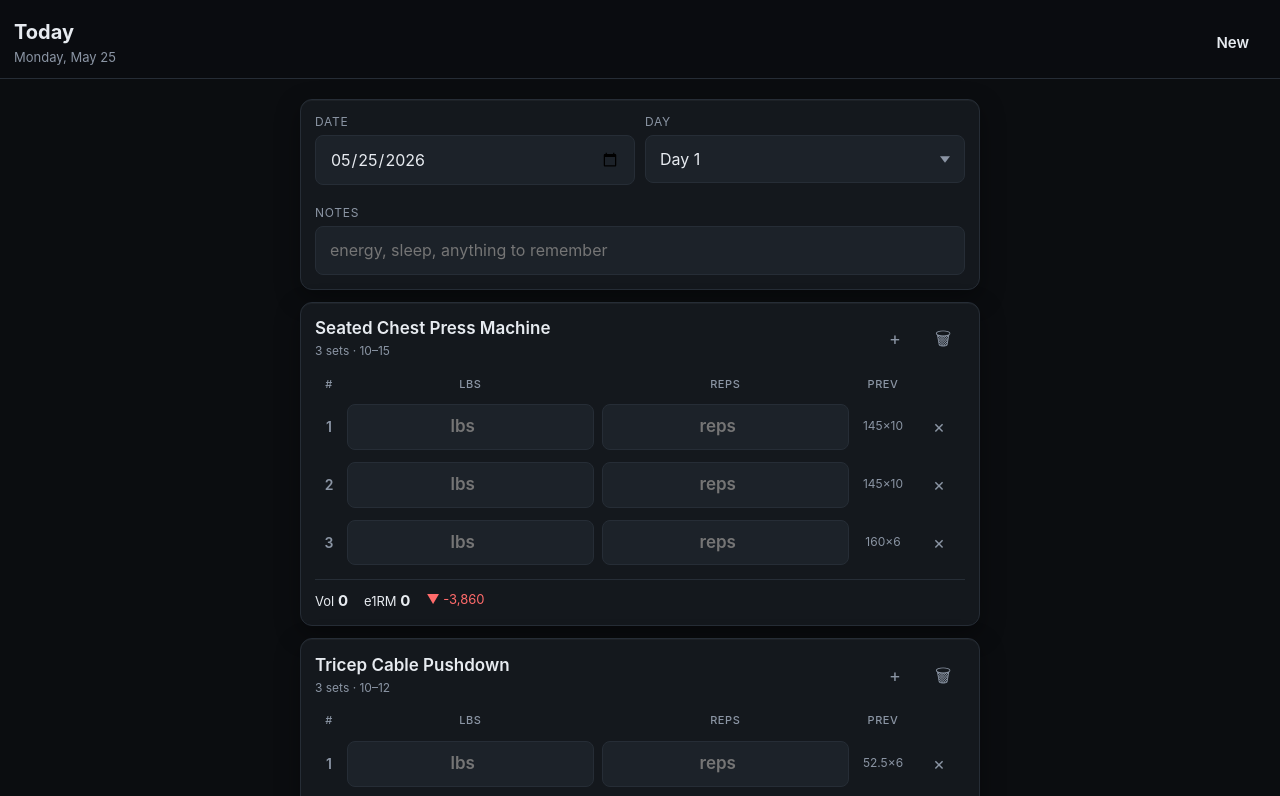
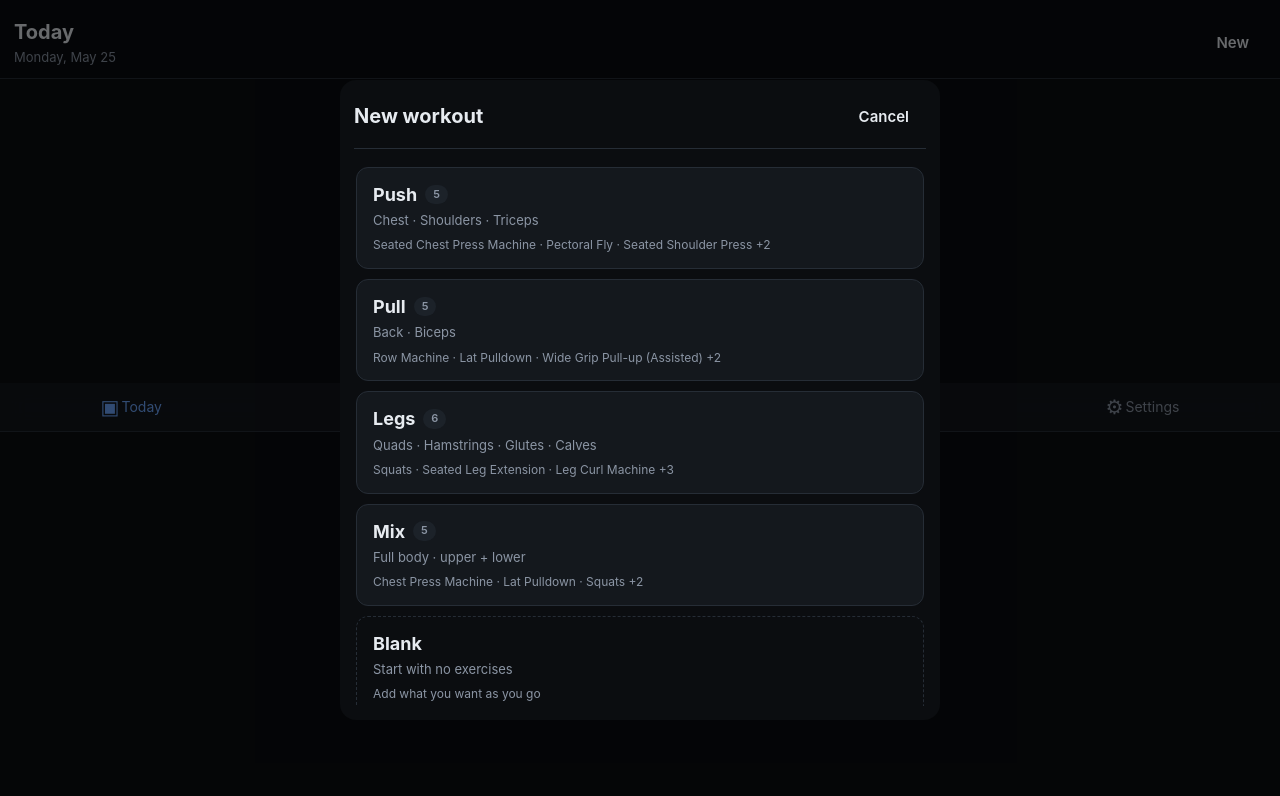
Before and after one commit to layorjunia/workout-tracker, a plain HTML site: page index.html in a window 1280 px wide. Both pictures are taken after a click on the button "New". Shown: the top 796 px of the page. Drawn offline with nearby package versions, Linux system fonts and the light colour scheme.

Commit message:
Replace auto-populate with Push/Pull/Legs/Mix/Blank template chooser on New

```diff
--- a/app.js
+++ b/app.js
@@ -40,6 +40,52 @@ const SEED = {
     {name:"Tricep Dips (Assisted)", defaultSets:3, defaultRepRange:"8–10", days:["Day 1","Day 4"]},
     {name:"Wide Grip Pull-up (Assisted)", defaultSets:3, defaultRepRange:"10–15", days:["Day 2","Day 4"]},
   ],
+};
+
+// Workout templates: when the user taps "New", they pick one of these and the
+// session starts with these exercises pre-added. "Blank" creates an empty session.
+const TEMPLATES = {
+  "Push": {
+    subtitle: "Chest · Shoulders · Triceps",
+    exercises: [
+      "Seated Chest Press Machine",
+      "Pectoral Fly",
+      "Seated Shoulder Press",
+      "Dumbbell Side Lateral Raise",
+      "Tricep Cable Pushdown",
+    ],
+  },
+  "Pull": {
+    subtitle: "Back · Biceps",
+    exercises: [
+      "Row Machine",
+      "Lat Pulldown",
+      "Wide Grip Pull-up (Assisted)",
+      "Preacher Curl",
+      "Cable Face Pull",
+    ],
+  },
+  "Legs": {
+    subtitle: "Quads · Hamstrings · Glutes · Calves",
+    exercises: [
+      "Squats",
+      "Seated Leg Extension",
+      "Leg Curl Machine",
+      "Hip Abduction",
+      "Hip Adduction",
+      "Calf Raises",
+    ],
+  },
+  "Mix": {
+    subtitle: "Full body · upper + lower",
+    exercises: [
+      "Chest Press Machine",
+      "Lat Pulldown",
+      "Squats",
+      "Tricep Dips (Assisted)",
+      "Ab Twist Machine",
+    ],
+  },
 };
 
 // Historical sessions imported from the original Google Sheets workout plan.
@@ -315,30 +361,50 @@ function ensureActiveWorkout() {
 }
 function getWorkout(id) { return state.workouts.find(w => w.id === id); }
 
-function startNewWorkout() {
-  // Suggest "Day N" — rotate based on last workout's day if available
-  const last = state.workouts.slice().sort((a,b) => b.date.localeCompare(a.date))[0];
-  const dayKeys = Object.keys(state.days).filter(k => state.days[k].length > 0);
-  let suggested = "";
-  if (last && last.day) {
-    const i = dayKeys.indexOf(last.day);
-    if (i >= 0) suggested = dayKeys[(i + 1) % dayKeys.length];
-  } else if (dayKeys.length) {
-    suggested = dayKeys[0];
-  }
+function openTemplateChooser() {
+  const grid = $("#template-grid");
+  const tiles = [];
+  Object.entries(TEMPLATES).forEach(([name, t]) => {
+    const preview = t.exercises.slice(0, 3).join(" · ") + (t.exercises.length > 3 ? `  +${t.exercises.length - 3}` : "");
+    tiles.push(`
+      <button class="template-tile" data-template="${escapeHtml(name)}">
+        <div class="tile-name">${escapeHtml(name)} <span class="tile-count">${t.exercises.length}</span></div>
+        <div class="tile-sub">${escapeHtml(t.subtitle)}</div>
+        <div class="tile-list">${escapeHtml(preview)}</div>
+      </button>`);
+  });
+  tiles.push(`
+    <button class="template-tile blank" data-template="">
+      <div class="tile-name">Blank</div>
+      <div class="tile-sub">Start with no exercises</div>
+      <div class="tile-list">Add what you want as you go</div>
+    </button>`);
+  grid.innerHTML = tiles.join("");
+  grid.querySelectorAll(".template-tile").forEach(el => {
+    el.onclick = () => {
+      closeTemplateChooser();
+      startNewWorkout(el.dataset.template);
+    };
+  });
+  $("#template-modal").classList.remove("hidden");
+}
+function closeTemplateChooser() {
+  $("#template-modal").classList.add("hidden");
+}
+
+function startNewWorkout(templateName = "") {
   const w = {
     id: uid(),
     date: todayISO(),
-    day: suggested,
+    day: templateName,
     notes: "",
     entries: [],
     createdAt: Date.now(),
   };
   state.workouts.push(w);
   activeWorkoutId = w.id;
-  // Pre-populate exercises from template
-  if (suggested && state.days[suggested]) {
-    state.days[suggested].forEach(name => {
+  if (templateName && TEMPLATES[templateName]) {
+    TEMPLATES[templateName].exercises.forEach(name => {
       const ex = findOrCreateExercise(name);
       addEntry(ex.id);
     });
@@ -401,8 +467,13 @@ function renderToday() {
     {weekday:"long", month:"long", day:"numeric"});
 
   const dropdown = $("#workout-day");
-  dropdown.innerHTML = '<option value="">(no template)</option>';
-  Object.keys(state.days).forEach(d => {
+  dropdown.innerHTML = '<option value="">(no label)</option>';
+  // Build union of template names + day-labels that already exist on workouts
+  const labels = new Set([
+    ...Object.keys(TEMPLATES),
+    ...state.workouts.map(w => w.day).filter(Boolean),
+  ]);
+  Array.from(labels).sort().forEach(d => {
     const opt = document.createElement("option");
     opt.value = d; opt.textContent = d;
     dropdown.appendChild(opt);
@@ -1119,8 +1190,9 @@ function importJSON(file) {
 function bindEvents() {
   $$(".nav-btn").forEach(b => b.onclick = () => showView(b.dataset.view));
 
-  $("#btn-new-workout").onclick = startNewWorkout;
-  $("#btn-new-workout-empty").onclick = startNewWorkout;
+  $("#btn-new-workout").onclick = openTemplateChooser;
+  $("#btn-new-workout-empty").onclick = openTemplateChooser;
+  $("#btn-template-close").onclick = closeTemplateChooser;
   $("#btn-save-workout").onclick = finishWorkout;
   $("#btn-discard-workout").onclick = discardWorkout;
   $("#btn-add-exercise").onclick = () => {
@@ -1139,14 +1211,7 @@ function bindEvents() {
     const w = getWorkout(activeWorkoutId);
     if (!w) return;
     w.day = e.target.value;
-    if (e.target.value && state.days[e.target.value] && w.entries.length === 0) {
-      // Pre-populate if entries are empty
-      state.days[e.target.value].forEach(name => {
-        const ex = findOrCreateExercise(name);
-        addEntry(ex.id);
-      });
-    }
-    saveState(); renderToday();
+    saveState();
   });
   $("#workout-notes").addEventListener("input", e => {
     const w = getWorkout(activeWorkoutId); if (w) { w.notes = e.target.value; saveState(); }
--- a/index.html
+++ b/index.html
@@ -323,6 +323,17 @@
   </div>
 </section>
 
+<!-- Template chooser modal ========================================= -->
+<div id="template-modal" class="modal hidden" role="dialog" aria-modal="true">
+  <div class="modal-card">
+    <header class="modal-head">
+      <div class="topbar-title">New workout</div>
+      <button class="btn btn-ghost" id="btn-template-close">Cancel</button>
+    </header>
+    <div class="template-grid" id="template-grid"></div>
+  </div>
+</div>
+
 <!-- Exercise picker modal ========================================== -->
 <div id="picker-modal" class="modal hidden" role="dialog" aria-modal="true">
   <div class="modal-card">
--- a/styles.css
+++ b/styles.css
@@ -423,6 +423,40 @@ select {
   z-index: 1;
 }
 .picker-list { overflow-y: auto; flex: 1; margin: 10px -4px; }
+
+.template-grid {
+  display: grid;
+  grid-template-columns: 1fr;
+  gap: 10px;
+  overflow-y: auto;
+  margin-top: 6px;
+  padding: 2px;
+}
+.template-tile {
+  background: var(--bg-elev);
+  border: 1px solid var(--border);
+  border-radius: var(--radius);
+  padding: 14px 16px;
+  text-align: left;
+  cursor: pointer;
+  display: flex;
+  flex-direction: column;
+  gap: 4px;
+  color: var(--text);
+  font-family: var(--font);
+  transition: border-color 0.15s ease, background 0.15s ease, transform 0.05s ease;
+}
+.template-tile:hover { border-color: var(--accent); }
+.template-tile:active { transform: scale(0.98); background: var(--bg-elev-2); }
+.template-tile.blank { background: transparent; border-style: dashed; }
+.tile-name { font-size: 18px; font-weight: 700; display: flex; align-items: center; gap: 8px; }
+.tile-count {
+  font-size: 11px; font-weight: 600;
+  background: var(--bg-elev-2); color: var(--text-dim);
+  padding: 2px 8px; border-radius: 10px;
+}
+.tile-sub { font-size: 13px; color: var(--text-dim); }
+.tile-list { font-size: 12px; color: var(--text-dim); margin-top: 4px; overflow: hidden; text-overflow: ellipsis; }
 .picker-item {
   display: flex;
   justify-content: space-between;
```
